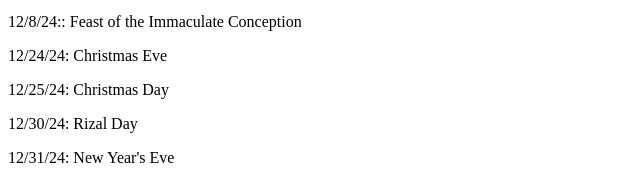
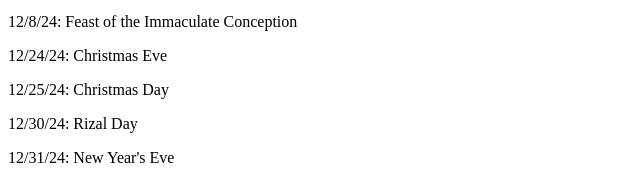
Before and after one commit to Justine130/index, a plain HTML site: page index.html in a window 1280 px wide. Shown: the part 308-491 px from the top of the page, 0-640 px from the left. Drawn offline with Linux system fonts and the light colour scheme.

Commit message:
Update index.html

```diff
--- a/index.html
+++ b/index.html
@@ -65,7 +65,7 @@
             </tr>
         </table>
     </ul>
-    <p>12/8/24:: Feast of the Immaculate Conception</p>
+    <p>12/8/24: Feast of the Immaculate Conception</p>
     <p>12/24/24: Christmas Eve</p>
     <p>12/25/24: Christmas Day</p>
     <p>12/30/24: Rizal Day</p>
```
